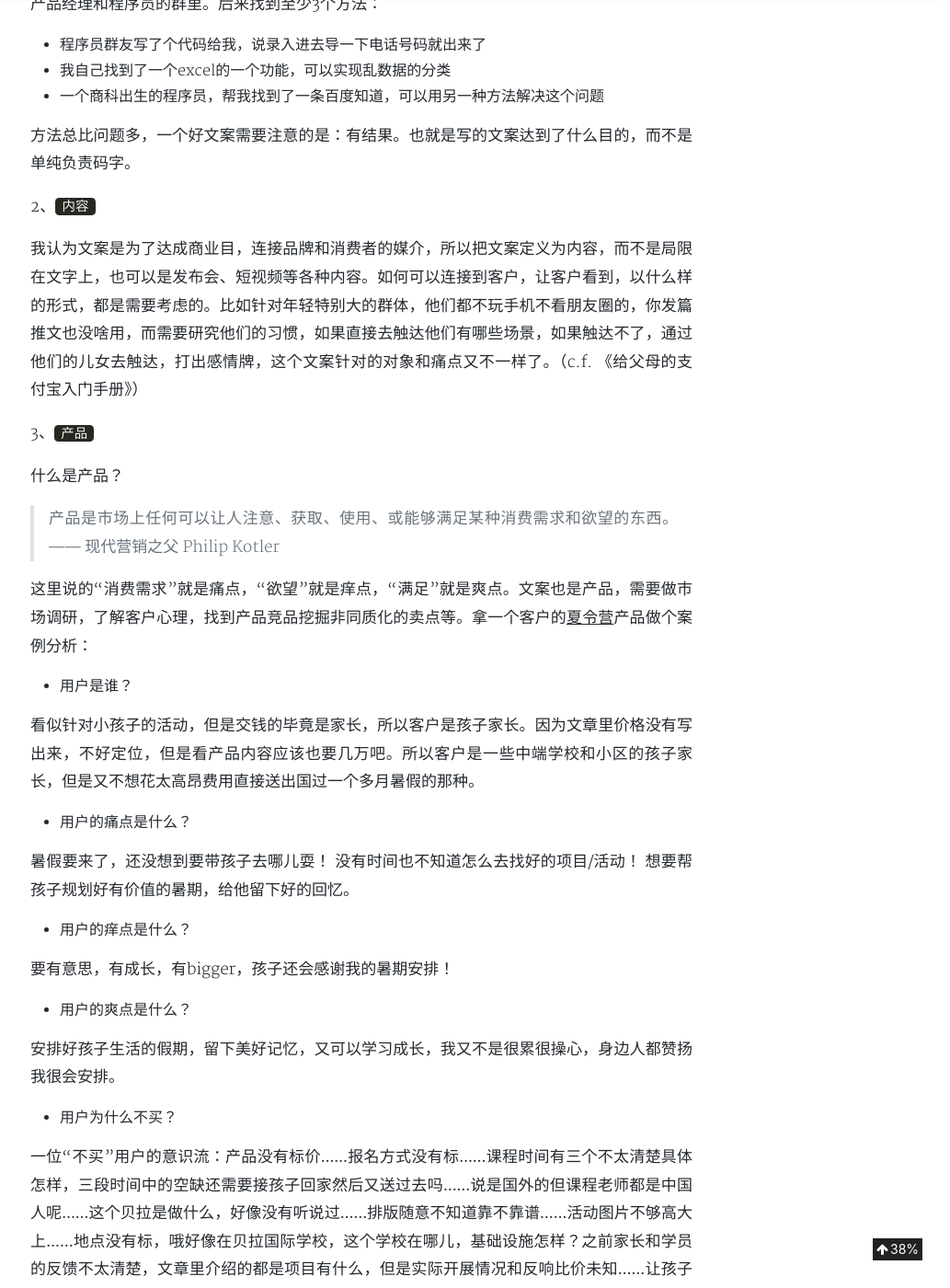
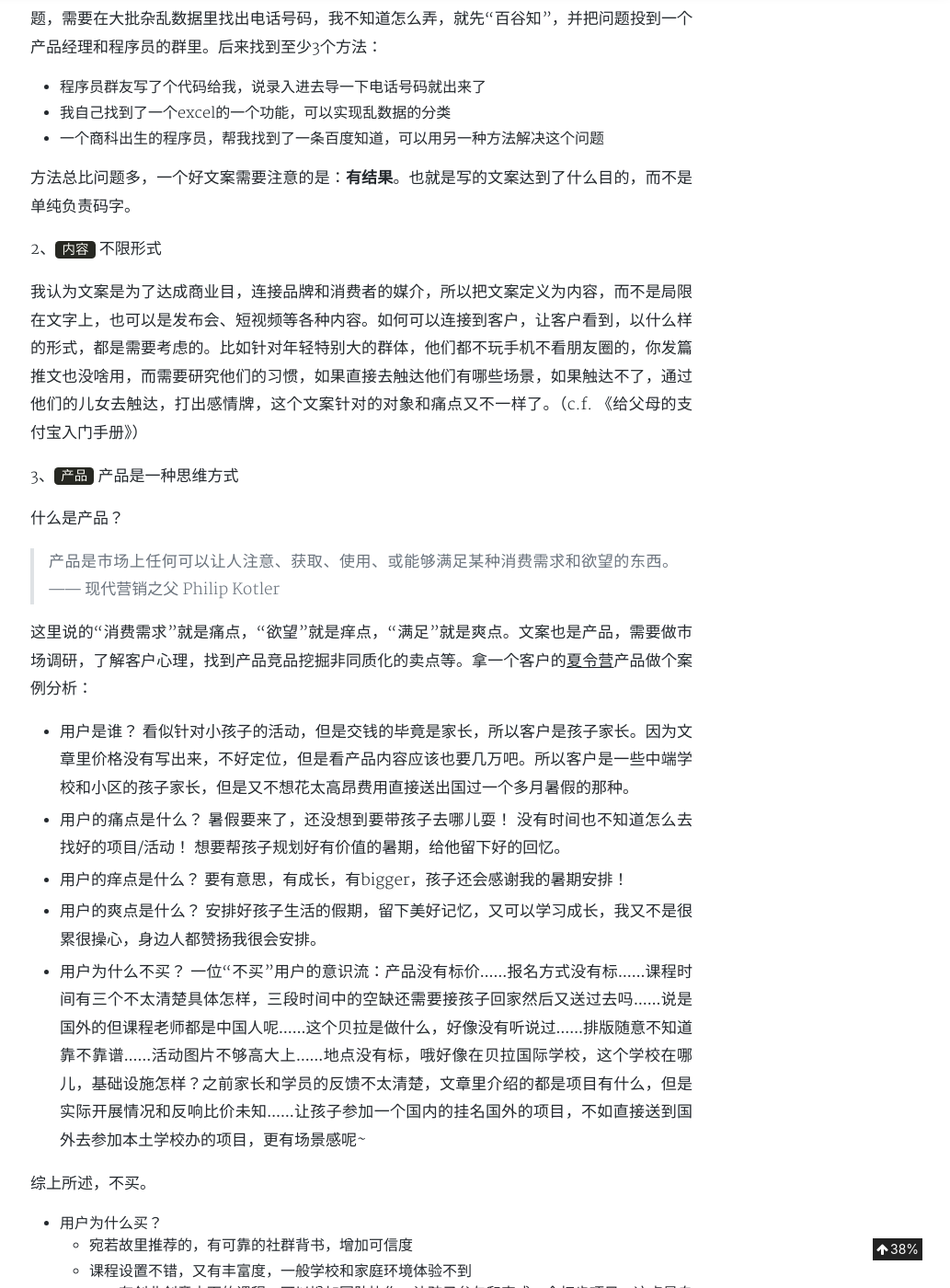
Before and after one commit to aJiea/ajiea.github.io, a Jekyll site: the page built from _posts/2019-04-17-copywriter.md, in a window 1280 px wide and 1400 px high, scrolled down 1321 px. Shown: the whole window at 92% size, without its empty margins (247-1280 px from the left). Built offline with Jekyll 4.4.1, drawn with Linux system fonts in a browser that asks for light colours; nearby versions of some CDN libraries; comment, search, counter and statistics services are not loaded; a style sheet for code colours, icons or effects is not loaded; some of the changed text lies outside the part shown.

Commit message:
Update 2019-04-17-copywriter.md

```diff
--- a/_posts/2019-04-17-copywriter.md
+++ b/_posts/2019-04-17-copywriter.md
@@ -11,20 +11,25 @@ categories: 'WRITING'
 
 > “文案”（wén àn）是指古代官衙中掌管档案、负责起草文书的幕友,亦指官署中的公文、书信等；在现代，文案的称呼主要用在商业领域，其意义与中国古代所说的文案是有区别的。—— 度娘
 
+
 > 文案和文章是有区别的，文章可以风花雪月，文案是要解决问题。你要卖的永远不是商品—— 故里小姐
+
 
 > 文案是坐在打字机后面的销售家。—— 朱迪斯查尔斯传播公司总裁查尔斯
 
+
 > 文案是马屁精。—— 奥美广告副董事长叶明桂
+
 
 > 文案不华丽，甚至只是简单地描绘出用户心中的情景，却充满画面感、直指利益。——李叫兽
 
 
-看了这么多大师的理解，我觉得文案是**要达到某个目的的内容产品**。三个关键词：
+看了这么多大师的理解，我觉得文案是 **要达到某个目的的内容产品**。三个关键词：
 - 达到目的
 - 内容
 - 产品
 
+<br/>
 
 ## 好的文案有什么特点
 
@@ -39,13 +44,13 @@ categories: 'WRITING'
 - 我自己找到了一个excel的一个功能，可以实现乱数据的分类
 - 一个商科出生的程序员，帮我找到了一条百度知道，可以用另一种方法解决这个问题
 
-方法总比问题多，一个好文案需要注意的是：有结果。也就是写的文案达到了什么目的，而不是单纯负责码字。
+方法总比问题多，一个好文案需要注意的是：**有结果**。也就是写的文案达到了什么目的，而不是单纯负责码字。
 
-2、`内容`
+2、`内容` 不限形式
 
 我认为文案是为了达成商业目，连接品牌和消费者的媒介，所以把文案定义为内容，而不是局限在文字上，也可以是发布会、短视频等各种内容。如何可以连接到客户，让客户看到，以什么样的形式，都是需要考虑的。比如针对年轻特别大的群体，他们都不玩手机不看朋友圈的，你发篇推文也没啥用，而需要研究他们的习惯，如果直接去触达他们有哪些场景，如果触达不了，通过他们的儿女去触达，打出感情牌，这个文案针对的对象和痛点又不一样了。（c.f. 《给父母的支付宝入门手册》）
 
-3、`产品`
+3、`产品` 产品是一种思维方式
 
 什么是产品？
 
@@ -54,31 +59,27 @@ categories: 'WRITING'
 这里说的“消费需求”就是痛点，“欲望”就是痒点，“满足”就是爽点。文案也是产品，需要做市场调研，了解客户心理，找到产品竞品挖掘非同质化的卖点等。拿一个客户的[夏令营](https://mp.weixin.qq.com/s/sjtg-IpPb1-YjWQ77uKmfg)产品做个案例分析：
 
 - 用户是谁？
-
 看似针对小孩子的活动，但是交钱的毕竟是家长，所以客户是孩子家长。因为文章里价格没有写出来，不好定位，但是看产品内容应该也要几万吧。所以客户是一些中端学校和小区的孩子家长，但是又不想花太高昂费用直接送出国过一个多月暑假的那种。
 
 
 - 用户的痛点是什么？
-
 暑假要来了，还没想到要带孩子去哪儿耍！
 没有时间也不知道怎么去找好的项目/活动！
 想要帮孩子规划好有价值的暑期，给他留下好的回忆。
 
 
 - 用户的痒点是什么？
-
 要有意思，有成长，有bigger，孩子还会感谢我的暑期安排！
 
 
 - 用户的爽点是什么？
-
 安排好孩子生活的假期，留下美好记忆，又可以学习成长，我又不是很累很操心，身边人都赞扬我很会安排。
 
 - 用户为什么不买？
-
 一位“不买”用户的意识流：产品没有标价……报名方式没有标……课程时间有三个不太清楚具体怎样，三段时间中的空缺还需要接孩子回家然后又送过去吗……说是国外的但课程老师都是中国人呢……这个贝拉是做什么，好像没有听说过……排版随意不知道靠不靠谱……活动图片不够高大上……地点没有标，哦好像在贝拉国际学校，这个学校在哪儿，基础设施怎样？之前家长和学员的反馈不太清楚，文章里介绍的都是项目有什么，但是实际开展情况和反响比价未知……让孩子参加一个国内的挂名国外的项目，不如直接送到国外去参加本土学校办的项目，更有场景感呢~
 
 综上所述，不买。
+
 
 - 用户为什么买？
 	- 宛若故里推荐的，有可靠的社群背书，增加可信度
@@ -99,10 +100,12 @@ categories: 'WRITING'
 	- 这个产品竟然会连接到宛若故里结合课程做案例和赞助推广，让很多小伙伴们感觉“哇还以这样”“早知道我也应该赞助下让大家帮我的产品把把脉”，潜伏在3班的Zoé应该也有不少资源和魄力
 	- 借课程认识推文里教育行业牛人，做深度连接
 
+<br/>
+
 ## 跟故里小姐学文案，我吃了哪些书
 
 
-讲完好的文案有什么特点，就知道了学文案并不是要去补语文……在跟故里小姐和云云打交道的时候，感觉最让我震惊的是：她们解答问题不是在回答问题，而是重新定义问题。
+讲完好的文案有什么特点，就知道了学文案并不是要去补语文……在跟故里小姐和云云打交道的时候，感觉最让我震惊的是：
 
 > They do not answer the question but redefine the question. 她们解答问题时不是在回答问题，而是重新定义问题。
 
@@ -161,12 +164,13 @@ categories: 'WRITING'
 	- PDCA自我驱动迭代素养
 	- 做
 
-
+<br/>
 
 ## 文末小游戏
 
 名字取得好，项目死不了。你觉得本文标题哪个好：
-1、当我在学文案的时候，我读些什么
-2、一位优秀文案的自我修养
-3、一位优秀文案养成的阅读清单
+
+1、当我在学文案的时候，我读些什么<br/>
+2、一位优秀文案的自我修养<br/>
+3、一位优秀文案养成的阅读清单<br/>
 4、……（我编不出来了，you can you up，评论区提供你觉得好的标题建议）
```
